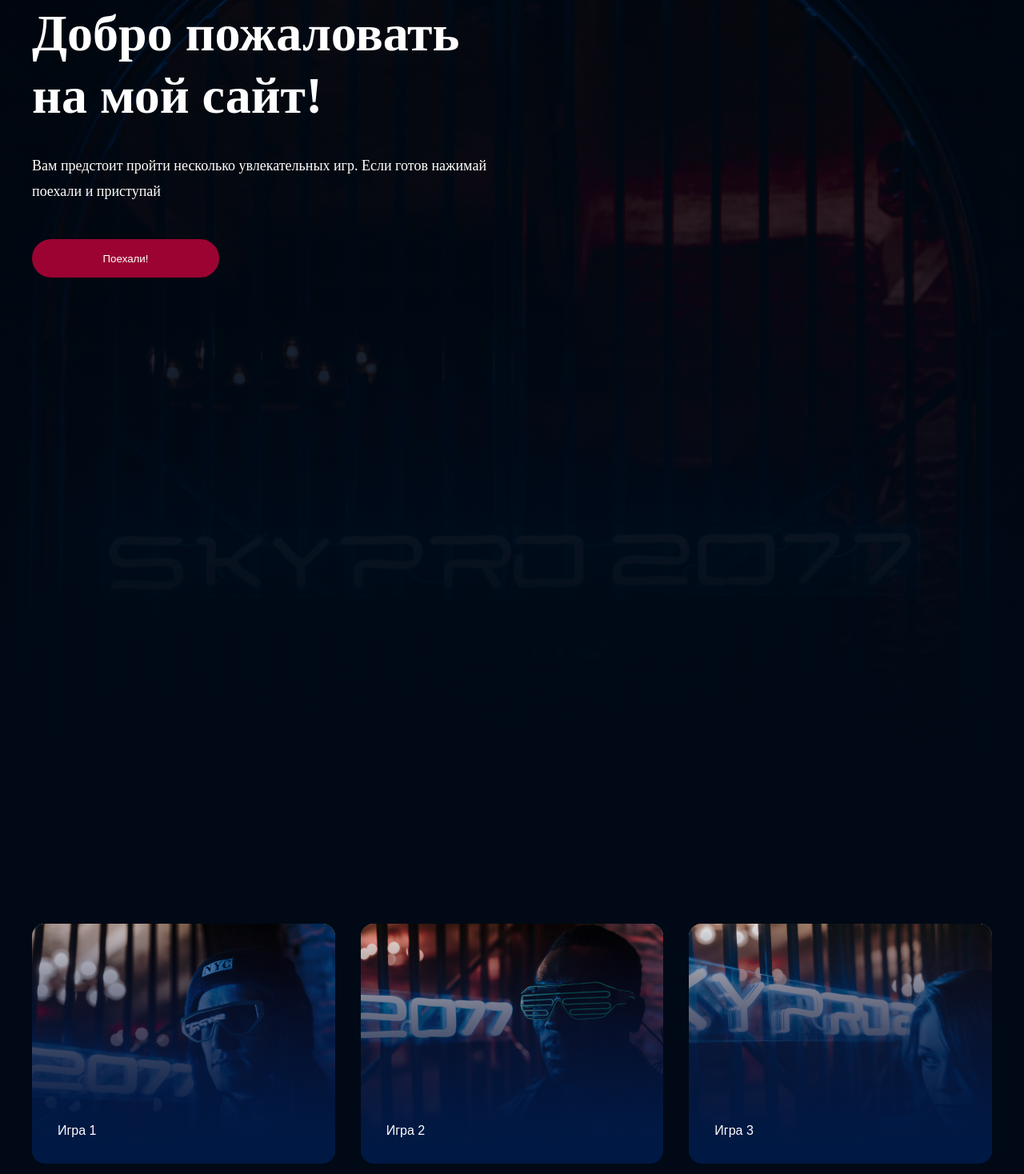
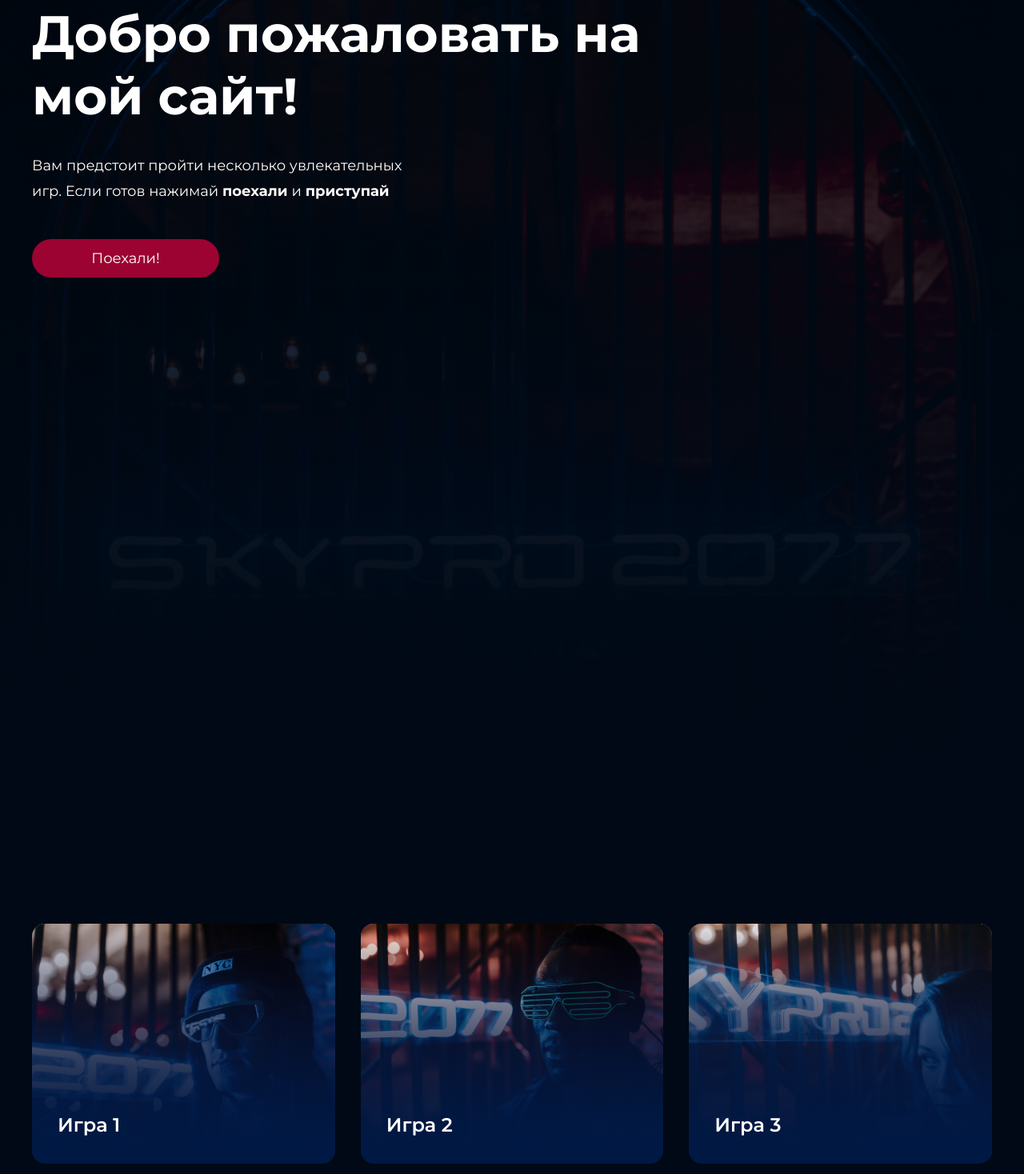
Before and after one commit to Deforal/Homework, a plain HTML site: page index.html in a window 1280 px wide. Shown: the part 212-1680 px from the top of the page at 80% size. Drawn offline with Linux system fonts and the light colour scheme.

Commit message:
Исправил все шрифты

```diff
--- a/index.html
+++ b/index.html
@@ -5,13 +5,16 @@
     <meta http-equiv="X-UA-Compatible" content="IE=edge">
     <meta name="viewport" content="width=device-width, initial-scale=1.0">
     <link rel="stylesheet" href="style.css">
+    <link rel="preconnect" href="https://fonts.googleapis.com">
+    <link rel="preconnect" href="https://fonts.gstatic.com" crossorigin>
+    <link href="https://fonts.googleapis.com/css2?family=Montserrat:wght@400;500;600;700&display=swap" rel="stylesheet">
     <title>Hello World!</title>
 </head>
 <body>
     <div class="top_bg">
         <header class="top center">
             <h1 class="top_header">Добро пожаловать на мой сайт!</h1>
-            <p class="top_pargraph">Вам предстоит пройти несколько увлекательных игр. Если готов нажимай поехали и приступай</p>
+            <p class="top_pargraph">Вам предстоит пройти несколько увлекательных игр. Если готов нажимай <span class="top_pargraph_bold"> поехали </span> и <span class="top_pargraph_bold"> приступай</span></p>
             <button class="top_button">Поехали!</button>
         </header>
         <section class="game_catalog center">
--- a/style.scss
+++ b/style.scss
@@ -25,7 +25,7 @@ body {
         display: flex;
         align-items: center;
         color: #FFFFFF;
-        width: 50%;
+        width: 75%;
         padding-bottom: 32px;
     }
     &_pargraph {
@@ -37,10 +37,19 @@ body {
         display: flex;
         align-items: center;
         color: #FFFFFF;
-        width: 50%;
+        width: 40%;
         padding-bottom: 44px;
+        &_bold {
+            font-weight: bold;
+            display: contents;
+        }
     }
     &_button {
+        font-family: 'Montserrat';
+        font-style: normal;
+        font-weight: 400;
+        font-size: 18px;
+        line-height: 22px;
         width: 234px;
         height: 48px;
         border-radius: 30px;
@@ -66,6 +75,14 @@ body {
     padding-bottom: 128px;
     background-color: #000915;
     &_game1 {
+        font-family: 'Montserrat';
+        font-style: normal;
+        font-weight: 600;
+        font-size: 24px;
+        line-height: 32px;
+        display: flex;
+        align-items: center;
+        color: #FFFFFF;
         background: linear-gradient(180deg, rgba(39, 1, 15, 0) 0%, #001944 100%), url(Img/gm1.jpg);
         border-radius: 16px;
         background-repeat: no-repeat;
@@ -80,11 +97,19 @@ body {
         box-sizing: border-box;
         transition: all 0.2s;
         &:hover {
-            transform: scale3d(4, 0.7, 4) translateX(80px);
+            transform: scale(1.2);
         }
     }
 
     &_game2 {
+        font-family: 'Montserrat';
+        font-style: normal;
+        font-weight: 600;
+        font-size: 24px;
+        line-height: 32px;
+        display: flex;
+        align-items: center;
+        color: #FFFFFF;
         background: linear-gradient(180deg, rgba(39, 1, 15, 0) 0%, #001944 100%), url(Img/gm2.jpg);
         border-radius: 16px;
         background-repeat: no-repeat;
@@ -97,13 +122,21 @@ body {
         align-items: end;
         padding: 32px;
         box-sizing: border-box;
-        transition: all 0.1s;
+        transition: all 0.2s;
         &:hover {
-            transform:skew(60deg) translateY(-80px);
+            transform: scale(1.2);
         }
     }
 
     &_game3 {
+        font-family: 'Montserrat';
+        font-style: normal;
+        font-weight: 600;
+        font-size: 24px;
+        line-height: 32px;
+        display: flex;
+        align-items: center;
+        color: #FFFFFF;
         background: linear-gradient(180deg, rgba(39, 1, 15, 0) 0%, #001944 100%), url(Img/gm3.jpg);
         border-radius: 16px;
         background-repeat: no-repeat;
@@ -116,9 +149,9 @@ body {
         align-items: end;
         padding: 32px;
         box-sizing: border-box;
-        transition: all 0.5s;
+        transition: all 0.2s;
         &:hover {
-            transform:rotate(80deg) scale(1.5)
+            transform: scale(1.2);
         }
     }
 }
```
Also changed, not shown: style.css, 1 other file.
